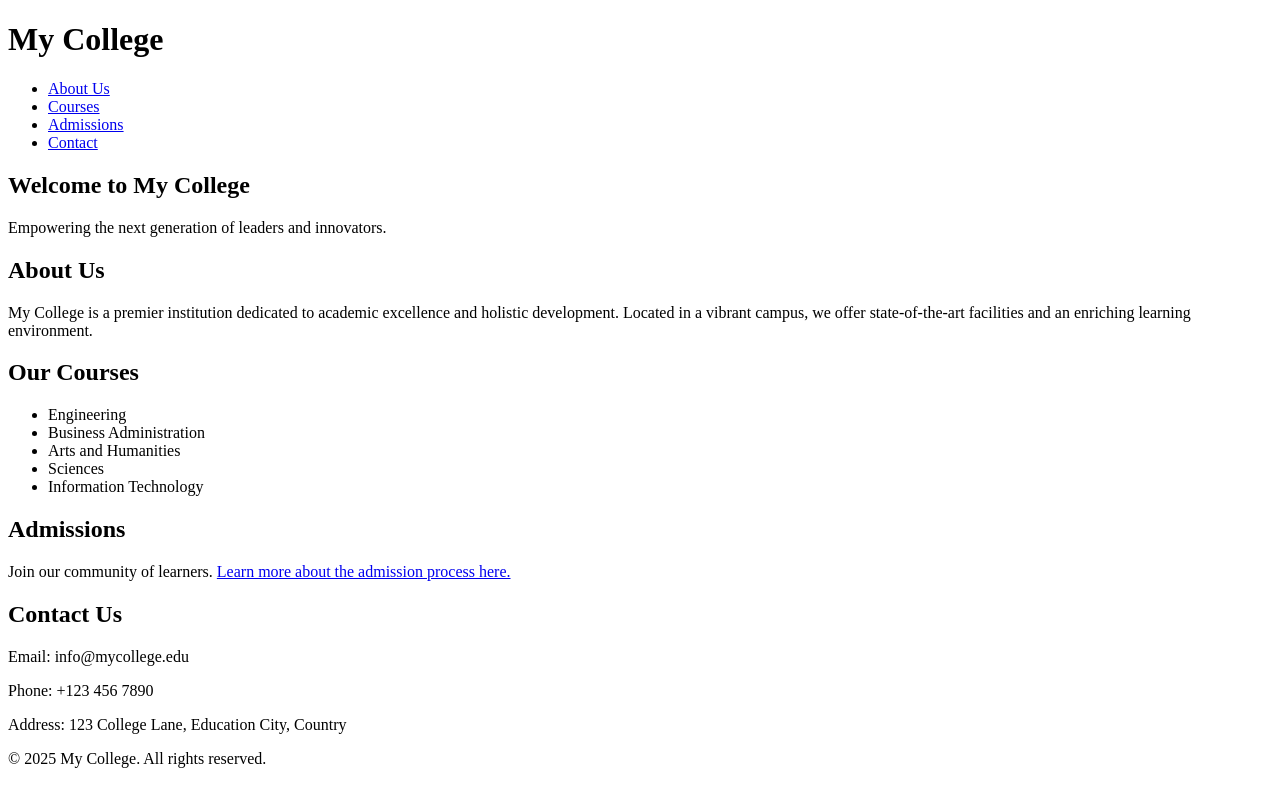
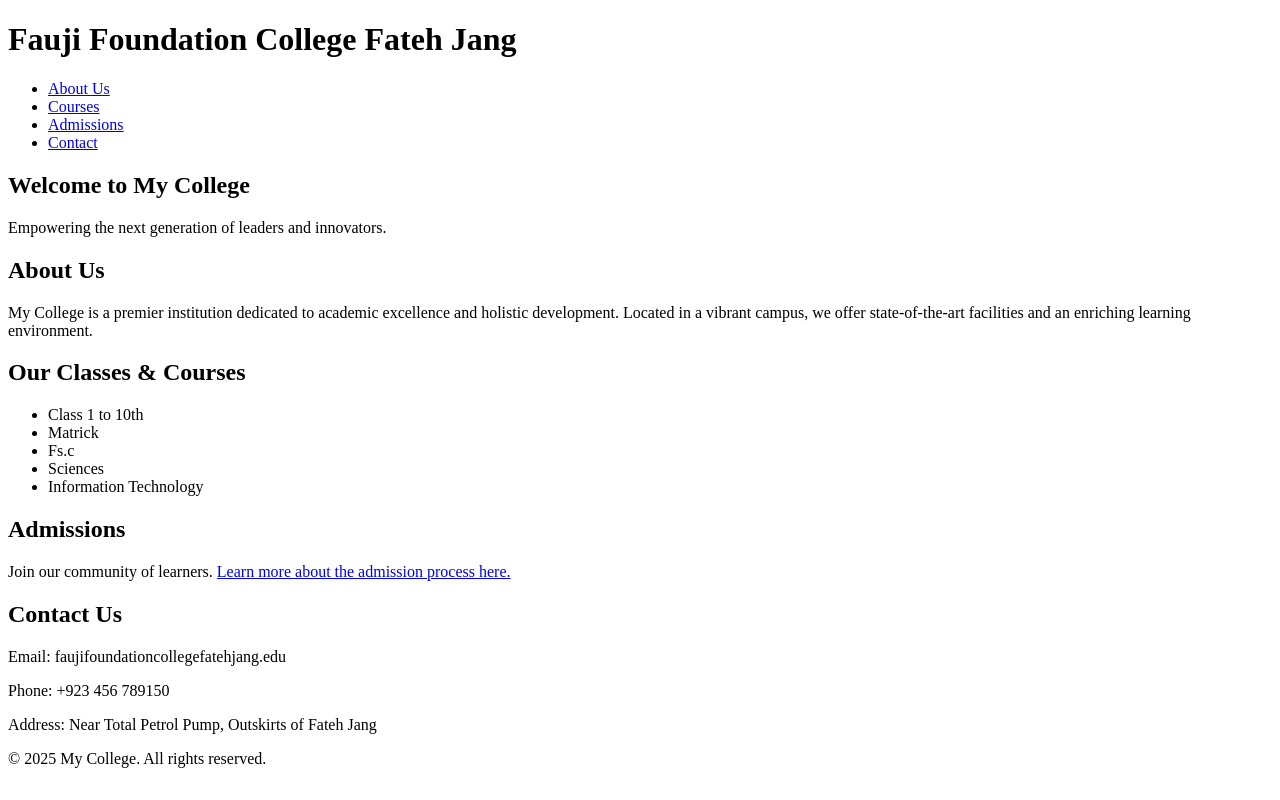
Before and after one commit to FattYAcidS12345/Fauji-Foundation-College, a plain HTML site: page index.html in a window 1280 px wide. Drawn offline with Linux system fonts and the light colour scheme.

Commit message:
Update index.html

```diff
--- a/index.html
+++ b/index.html
@@ -3,13 +3,13 @@
 <head>
     <meta charset="UTF-8">
     <meta name="viewport" content="width=device-width, initial-scale=1.0">
-    <title>My College</title>
+    <title>Fauji Foundation College Fateh Jang</title>
     <link rel="stylesheet" href="styles.css">
 </head>
 <body>
     <header>
         <div class="logo">
-            <h1>My College</h1>
+            <h1>Fauji Foundation College Fateh Jang</h1>
         </div>
         <nav>
             <ul>
@@ -32,11 +32,11 @@
     </section>
 
     <section id="courses">
-        <h2>Our Courses</h2>
+        <h2>Our Classes & Courses</h2>
         <ul>
-            <li>Engineering</li>
-            <li>Business Administration</li>
-            <li>Arts and Humanities</li>
+            <li>Class 1 to 10th</li>
+            <li>Matrick</li>
+            <li>Fs.c</li>
             <li>Sciences</li>
             <li>Information Technology</li>
         </ul>
@@ -49,9 +49,9 @@
 
     <section id="contact">
         <h2>Contact Us</h2>
-        <p>Email: info@mycollege.edu</p>
-        <p>Phone: +123 456 7890</p>
-        <p>Address: 123 College Lane, Education City, Country</p>
+        <p>Email: faujifoundationcollegefatehjang.edu</p>
+        <p>Phone: +923 456 789150</p>
+        <p>Address: Near Total Petrol Pump, Outskirts of Fateh Jang</p>
     </section>
 
     <footer>
```
